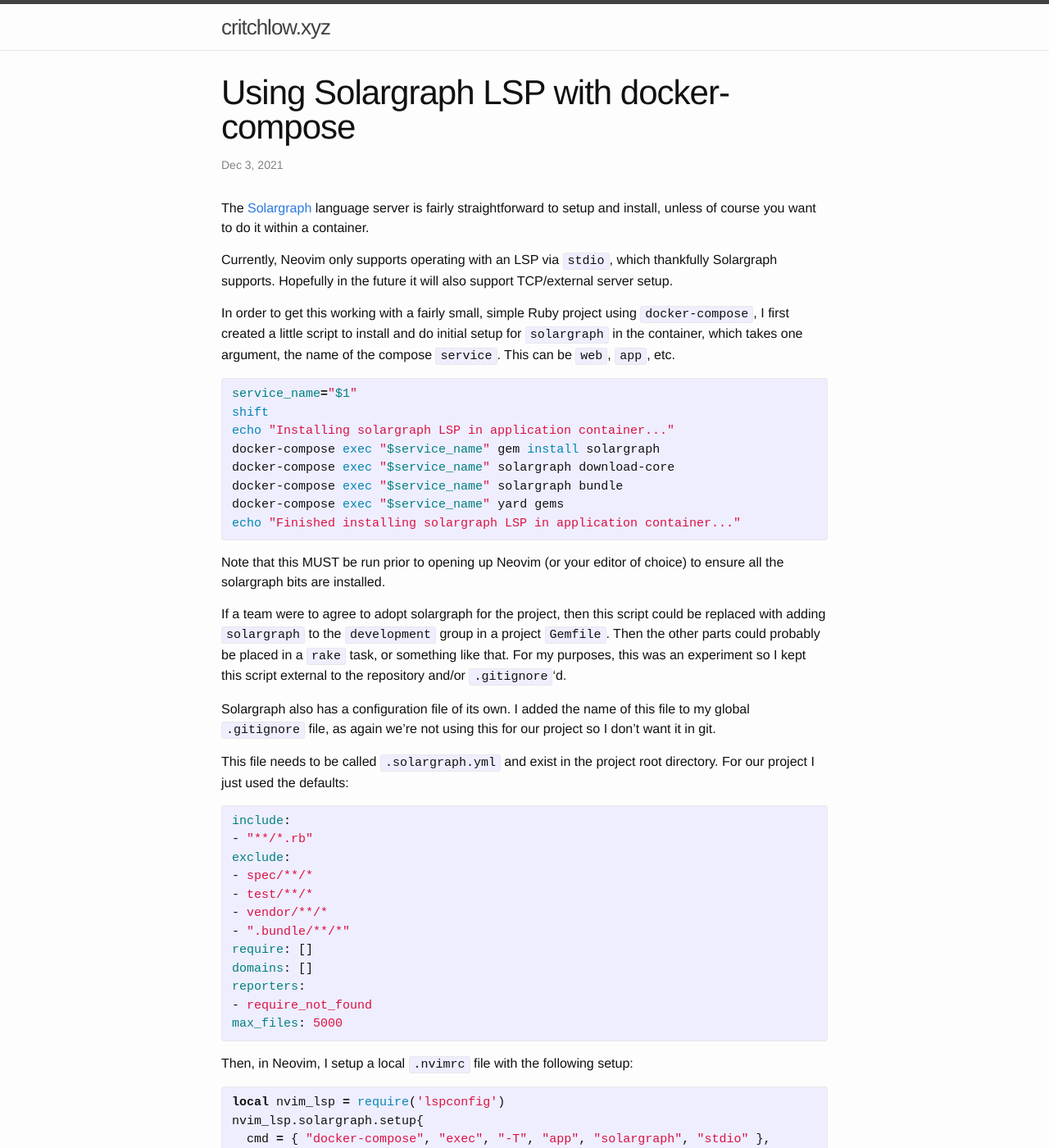
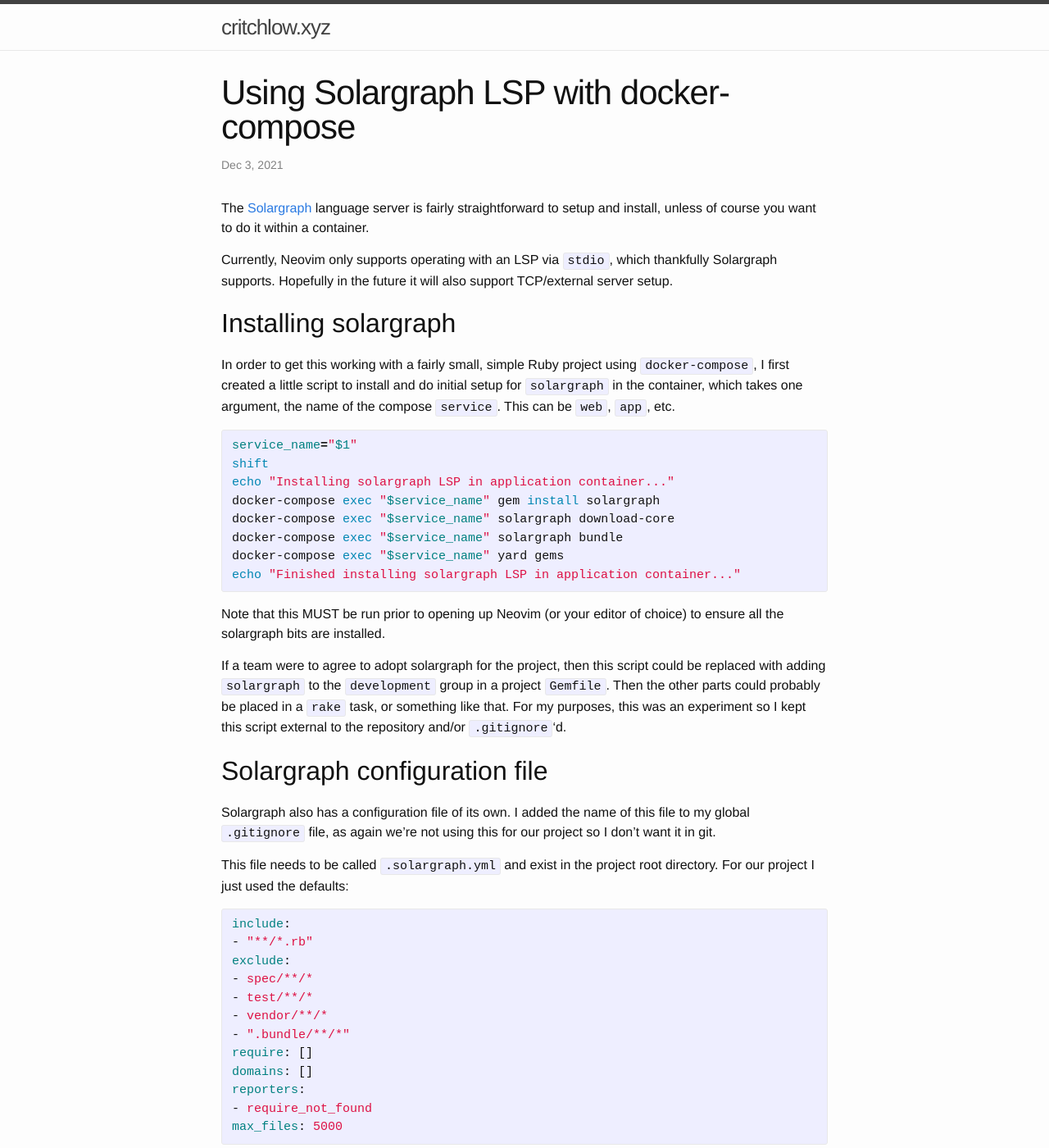
Before and after one commit to mcritchlow/mcritchlow.github.io, a Jekyll site: the page built from _posts/2021-12-03-solargraph.md, in a window 1280 px wide and 1400 px high. Shown: the whole window at 82% size. Built offline with Jekyll 4.4.1, drawn with Linux system fonts in a browser that asks for light colours; some of the changed text lies outside the part shown.

Commit message:
Add solargraph headers

```diff
--- a/_posts/2021-12-03-solargraph.md
+++ b/_posts/2021-12-03-solargraph.md
@@ -8,6 +8,8 @@ and install, unless of course you want to do it within a container.
 Currently, Neovim only supports operating with an LSP via `stdio`, which
 thankfully Solargraph supports. Hopefully in the future it will also support
 TCP/external server setup.
+
+## Installing solargraph
 
 In order to get this working with a fairly small, simple Ruby project using
 `docker-compose`, I first created a little script to install and do initial
@@ -34,6 +36,8 @@ project `Gemfile`. Then the other parts could probably be placed in a `rake`
 task, or something like that. For my purposes, this was an experiment so I kept
 this script external to the repository and/or `.gitignore`'d.
 
+## Solargraph configuration file
+
 Solargraph also has a configuration file of its own. I added the name of this
 file to my global `.gitignore` file, as again we're not using this for our
 project so I don't want it in git.
```
Also changed, not shown: other parts of _posts/2021-12-03-solargraph.md (+2 -0 lines).
